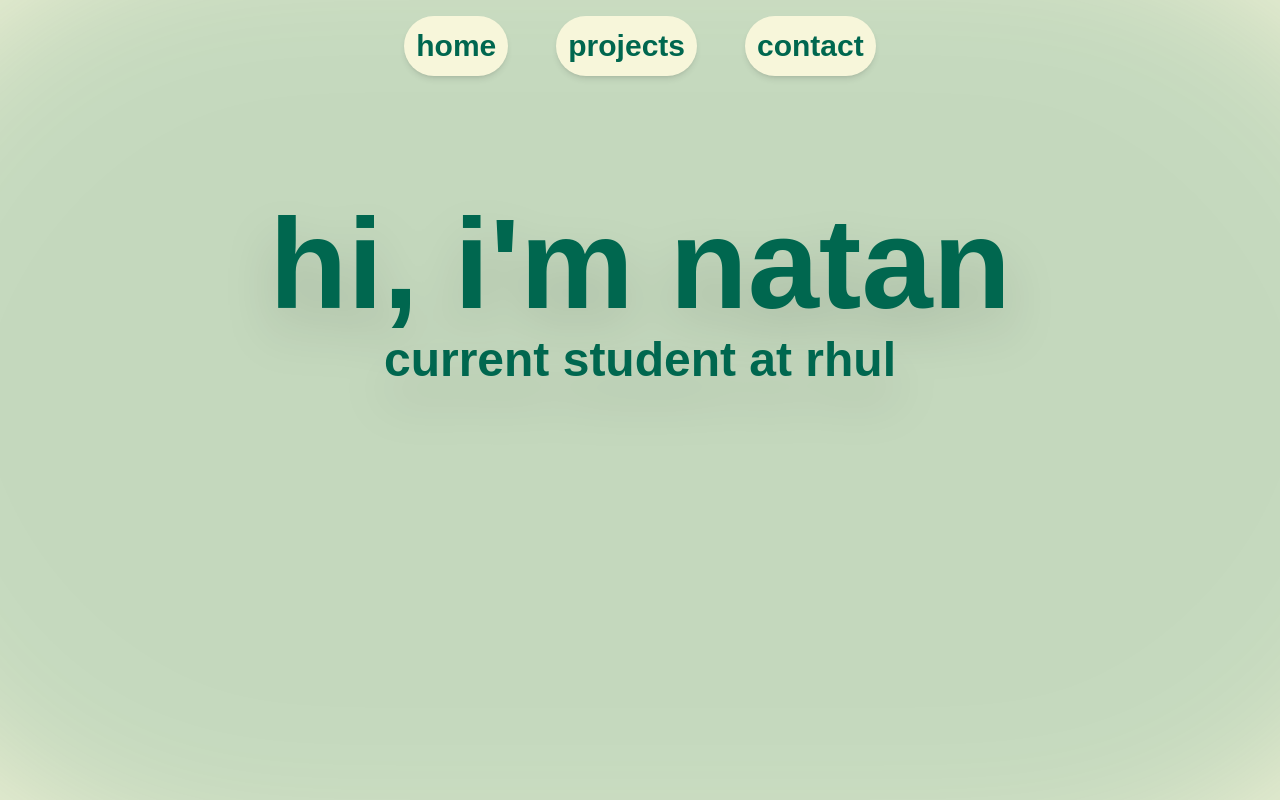
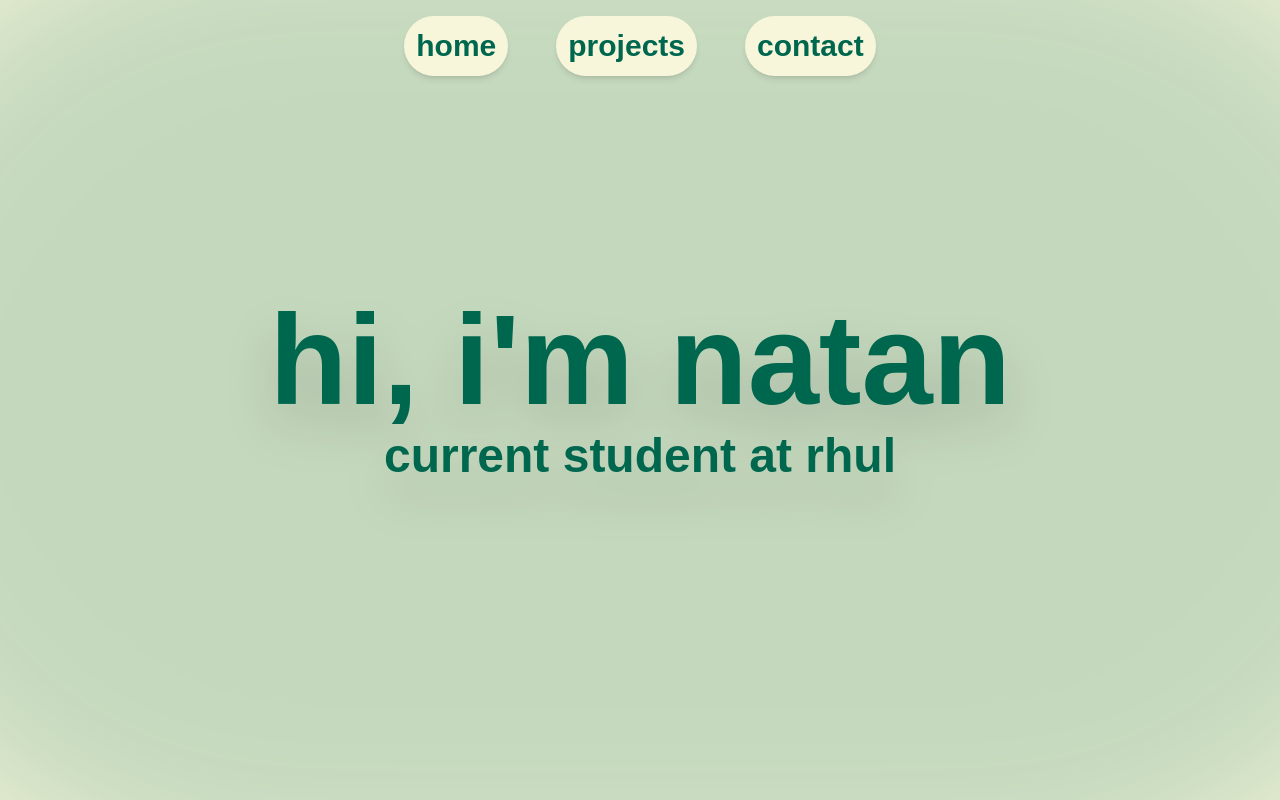
Before and after one commit to Tworye01/portfolio, a React (Vite) app: page /#/ in a window 1280 px wide. Built offline with nearby package versions, Linux system fonts and the light colour scheme.

Commit message:
fix: home text

```diff
--- a/src/home.tsx
+++ b/src/home.tsx
@@ -8,7 +8,7 @@
         <div className="absolute top-1/2 left-1/2 h-[600px] w-[90%] md:h-[1000px] md:w-[1700px] -translate-x-1/2 -translate-y-1/2 rounded-full bg-darkgreen-100 opacity-20 blur-[80px]"></div>
       </div>
 
-      <div className="flex flex-1 justify-center items-center z-10 pt-32">
+      <div className="flex flex-1 justify-center items-center z-10 pt-64">
         <div className="text-center">
           <p className="text-5xl sm:text-8xl md:text-9xl font-bold text-darkgreen-100 drop-shadow-2xl font-rubik">
             hi, i'm natan
```
